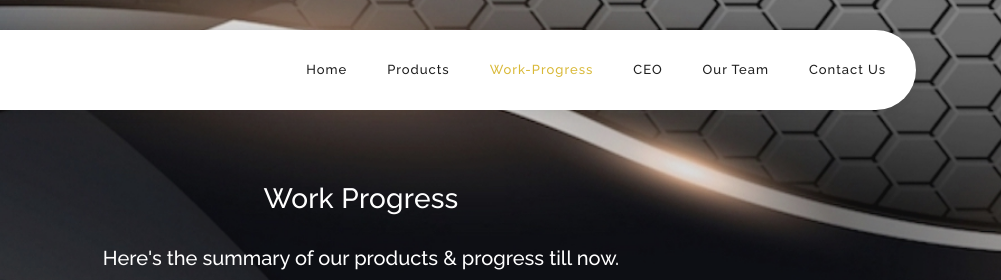
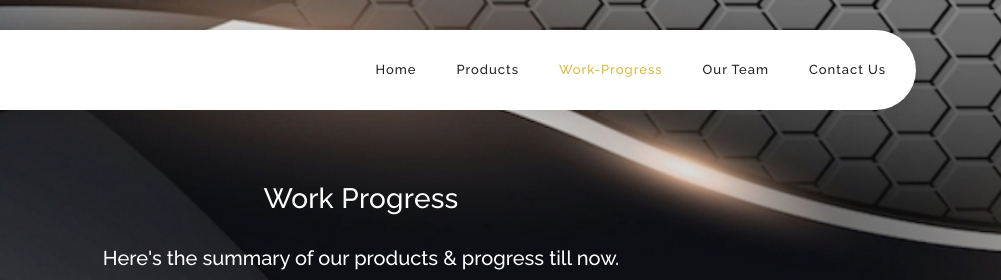
Before and after one commit to codepropk/codepro-work, a plain HTML site: page index.html in a window 1280 px wide. Shown: the top 280 px of the page, 279-1280 px from the left. Drawn offline with Linux system fonts and the light colour scheme.

Commit message:
Update index.html

```diff
--- a/index.html
+++ b/index.html
@@ -57,7 +57,6 @@
                             <li><a href="https://codepropk.github.io/codepro">Home</a></li>
                             <li><a href="https://codepropk.github.io/codepro-plans/">Products</a></li>
                             <li><a href="https://codepropk.github.io/codepro-work/"class="active">Work-Progress</a></li>
-                            <li><a href="https://codepropk.github.io/codepro-ceo">CEO</a></li>
                             <li><a href="https://codepropk.github.io/codepro-team">Our Team</a></li>
                             <li><a href="https://codepropk.github.io/codepro-contact">Contact Us</a></li>
                         </ul>
```
